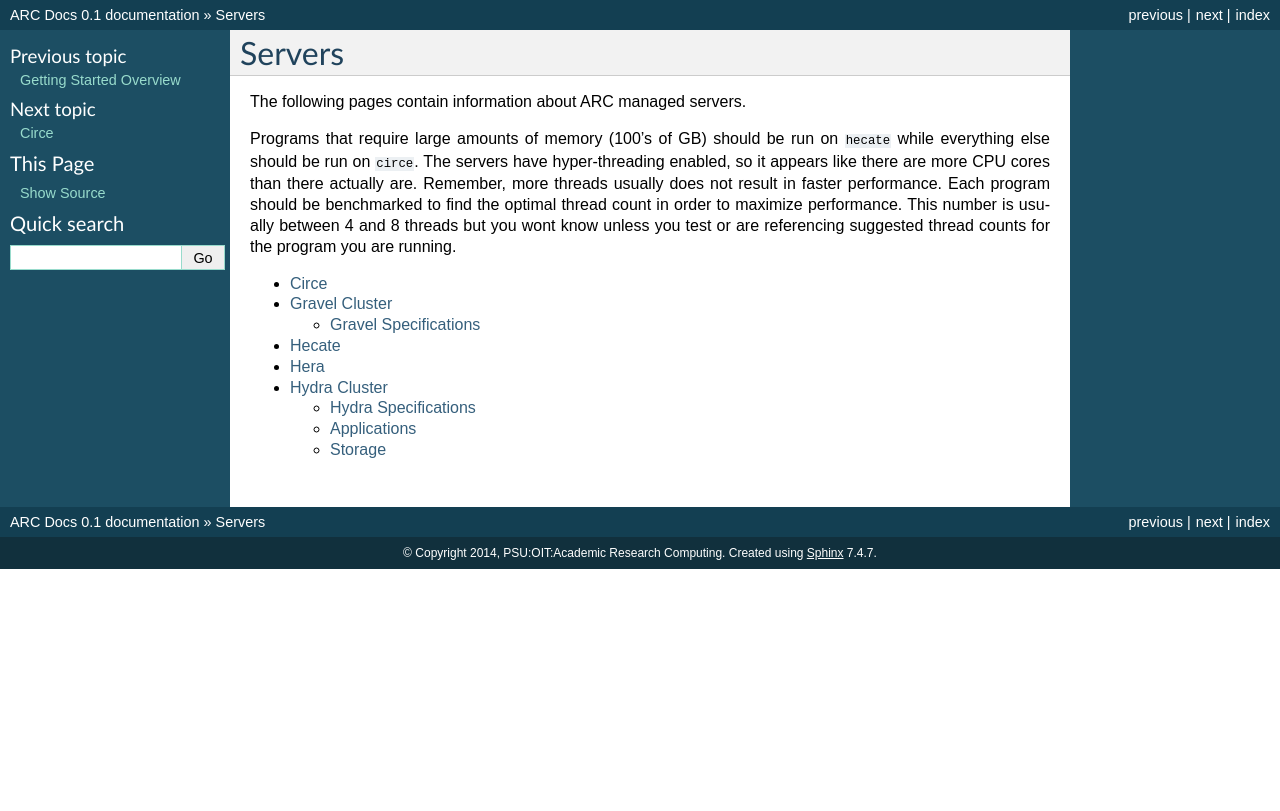
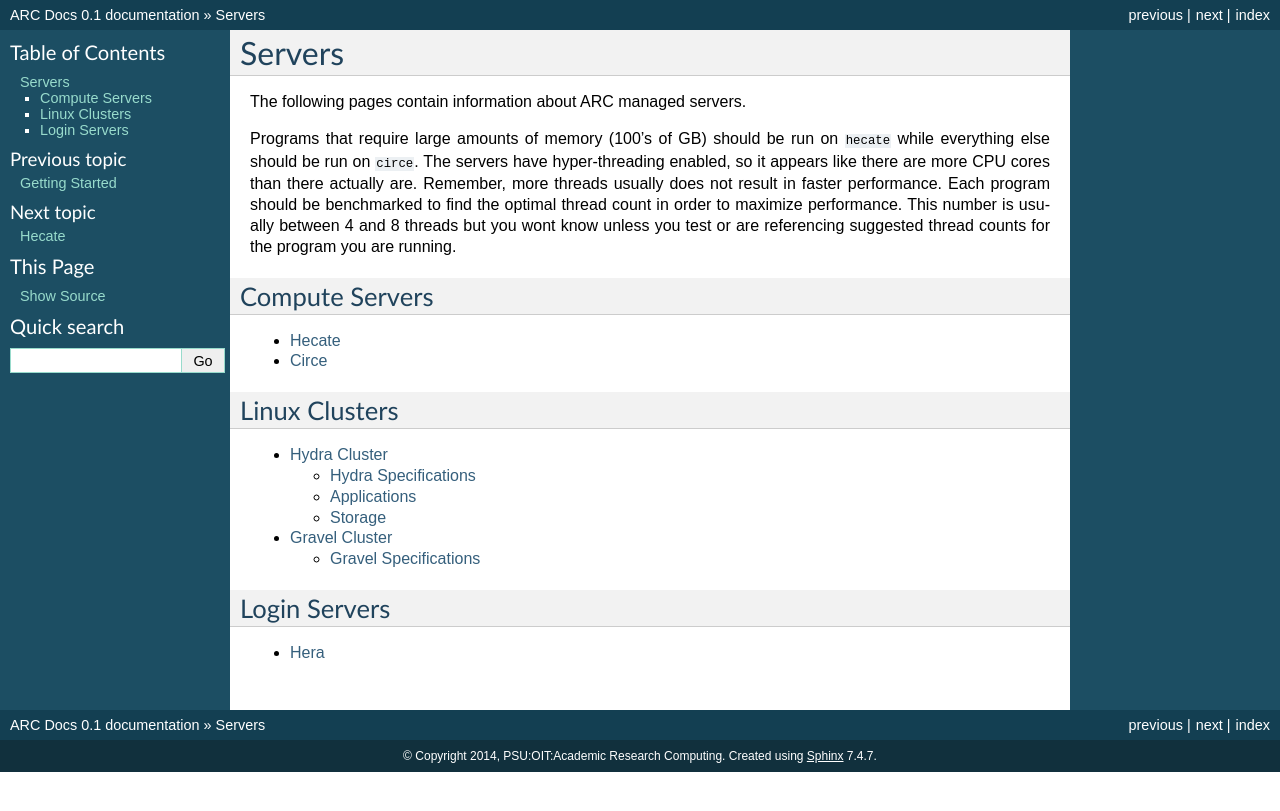
Before and after one commit to PSU-Research-Computing/psurc-docs, a Sphinx documentation site: the page built from source/servers/index.rst, in a window 1280 px wide. Shown: the top 811 px of the page. Built offline with Sphinx 7.4.7, drawn with Linux system fonts in a browser that asks for light colours.

Commit message:
Sorted serverlist

```diff
--- a/source/getting_started/index.rst
+++ b/source/getting_started/index.rst
@@ -1,8 +1,8 @@
 .. highlight:: sh
 
-************************
-Getting Started Overview
-************************
+***************
+Getting Started
+***************
 
 Brand new to research computing and/or Unix?  The following articles are aimed to help get you up and running fast!  Please work through each one to learn the ropes, or pick the tutorials that you need a refresher on.
 
--- a/source/servers/index.rst
+++ b/source/servers/index.rst
@@ -6,8 +6,28 @@ The following pages contain information about ARC managed servers.
 
 Programs that require large amounts of memory (100's of GB) should be run on ``hecate`` while everything else should be run on ``circe``.  The servers have hyper-threading enabled, so it appears like there are more CPU cores than there actually are.  Remember, more threads usually does not result in faster performance.  Each program should be benchmarked to find the optimal thread count in order to maximize performance.  This number is usually between 4 and 8 threads but you wont know unless you test or are referencing suggested thread counts for the program you are running.
 
+Compute Servers
+===============
+
 .. toctree::
     :maxdepth: 2
-    :glob:
 
-    *
+    hecate
+    circe
+
+Linux Clusters
+==============
+
+.. toctree::
+    :maxdepth: 2
+
+    hydra
+    gravel
+
+Login Servers
+=============
+
+.. toctree::
+    :maxdepth: 2
+
+    hera
```
